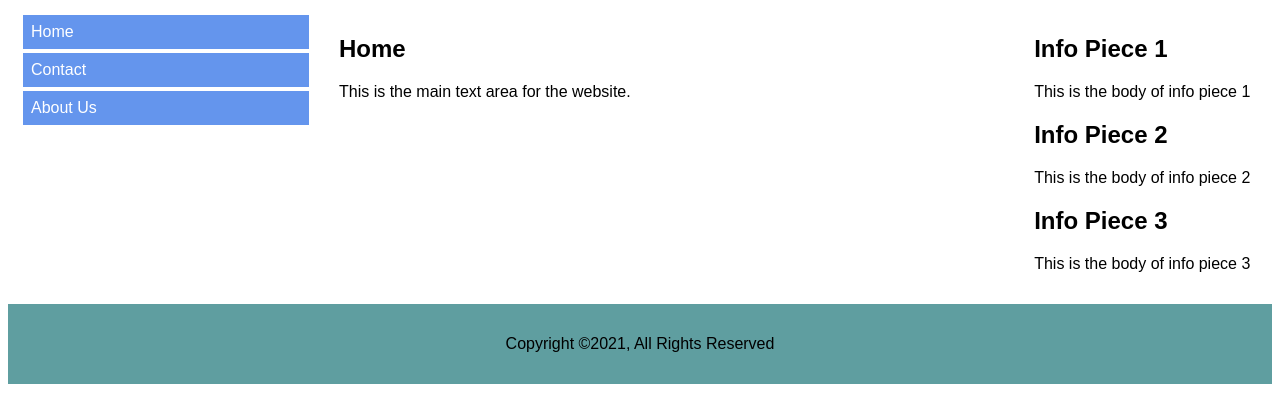
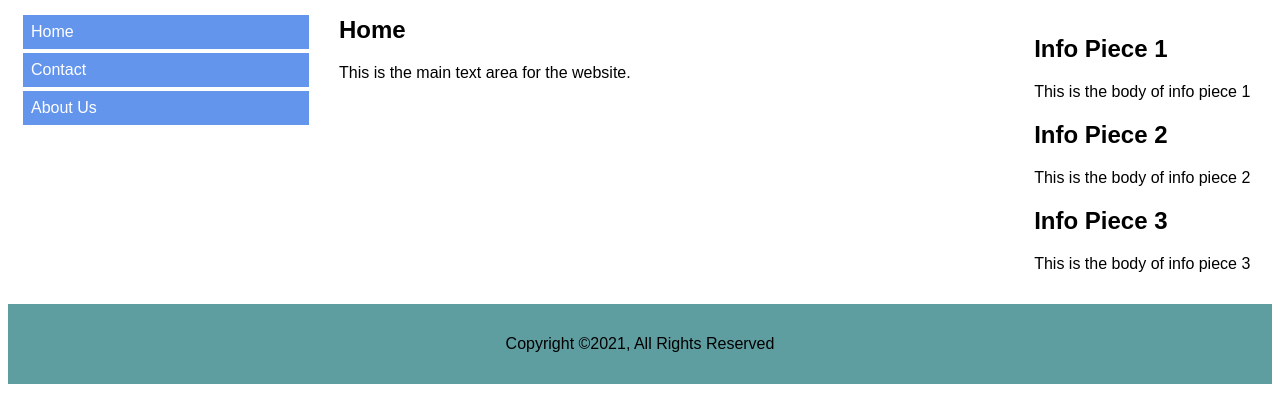
Before and after one commit to aburke-cgcc/cs162_ab_wk6_lecture, a PHP site: page / in a window 1280 px wide. Shown: the part 221-641 px from the top of the page. Run offline with PHP 8.4, Linux system fonts and the light colour scheme.

Commit message:
Adjusted the page-title margin to be in line with menu

```diff
--- a/styles/styles.css
+++ b/styles/styles.css
@@ -85,7 +85,7 @@ footer{
 /* ID Selectors */
 /* ------------- */
 #page-title{
-
+    margin-top: 1px;
 }
 
 /* ------------- */
```
